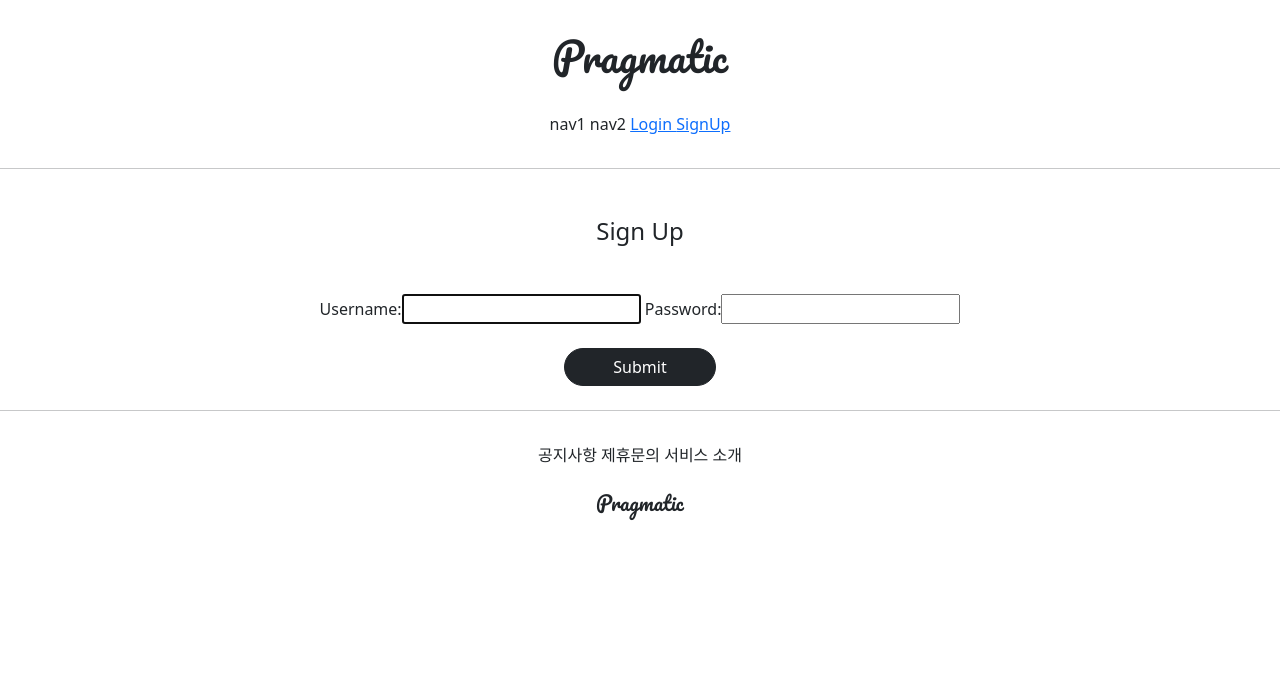
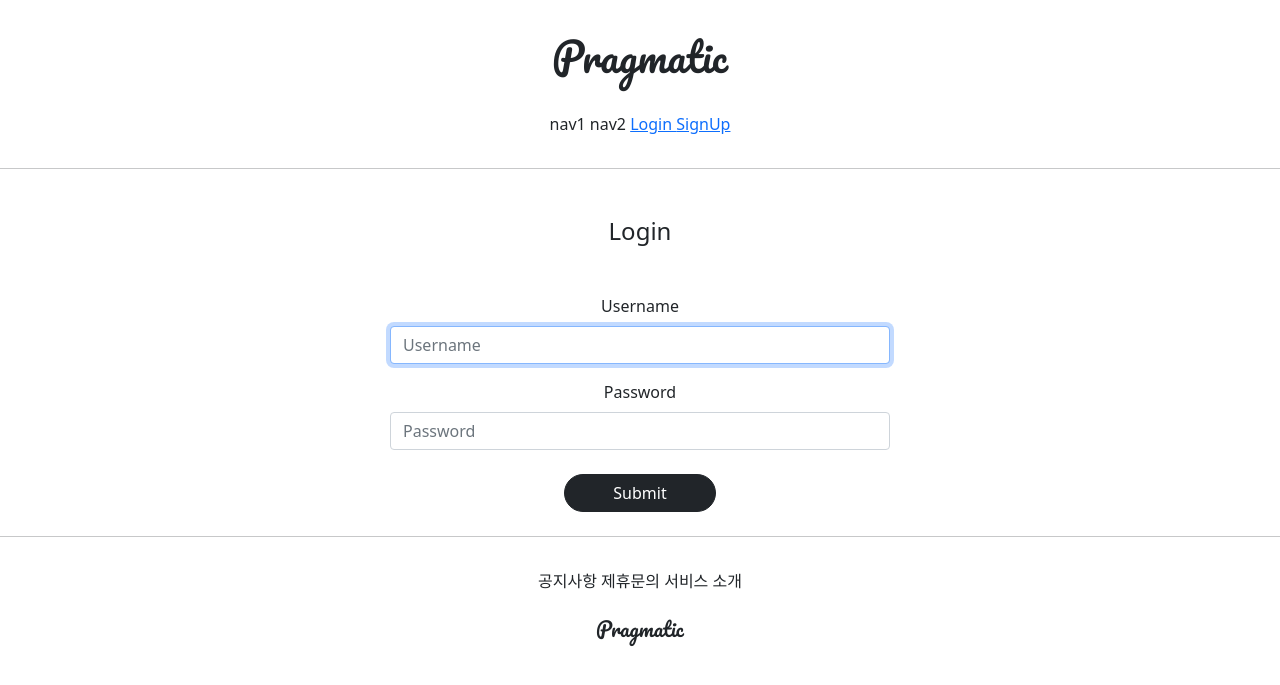
Before and after one commit to hanbitgoun/djangoproject_02, a Django app: page /acounts/login/ in a window 1280 px wide. Shown: the top 685 px of the page. Run offline with Django 3.2, Linux system fonts and the light colour scheme; parts of the project's set-up code (start-up, migrations or seed data) failed here and were passed over; some libraries are stand-ins or nearby versions.

Commit message:
20210714_w commit_2_2

```diff
--- a/acountapp/templates/acountapp/login.html
+++ b/acountapp/templates/acountapp/login.html
@@ -1,15 +1,16 @@
 {% extends 'base.html' %}
+{% load bootstrap4 %}
 
 {% block content %}
 
-    <div class="text-center">
+    <div class="text-center mw-500 m-auto">
         <div class="m-5"> {# margin : 5 #}
-            <h4>Sign Up</h4>
+            <h4>Login</h4>
         </div>
         <div>
             <form action="{% url 'acountapp:login' %}" method="post">
                 {% csrf_token %}
-                {{ form }}
+                {% bootstrap_form form %}
                 <div class="m-4">
                     <input type="submit" class="btn btn-dark rounded-pill px-5"> {# px-5 #}
                 </div>
--- a/djangoProject/settings.py
+++ b/djangoProject/settings.py
@@ -53,7 +53,8 @@ INSTALLED_APPS = [
     'django.contrib.sessions',
     'django.contrib.messages',
     'django.contrib.staticfiles',
-    'acountapp'
+    'bootstrap4',
+    'acountapp',
 ]
 
 MIDDLEWARE = [
--- a/static/base.css
+++ b/static/base.css
@@ -15,3 +15,8 @@
 .pragmatic_footer_button {
     margin-top: 2rem
 }
+
+.mw-500 {
+    max-width: 500px;
+    margin: 1rem 1.5rem;
+}
```
Also changed, not shown: acountapp/templates/acountapp/create.html (+4 -3 lines).
